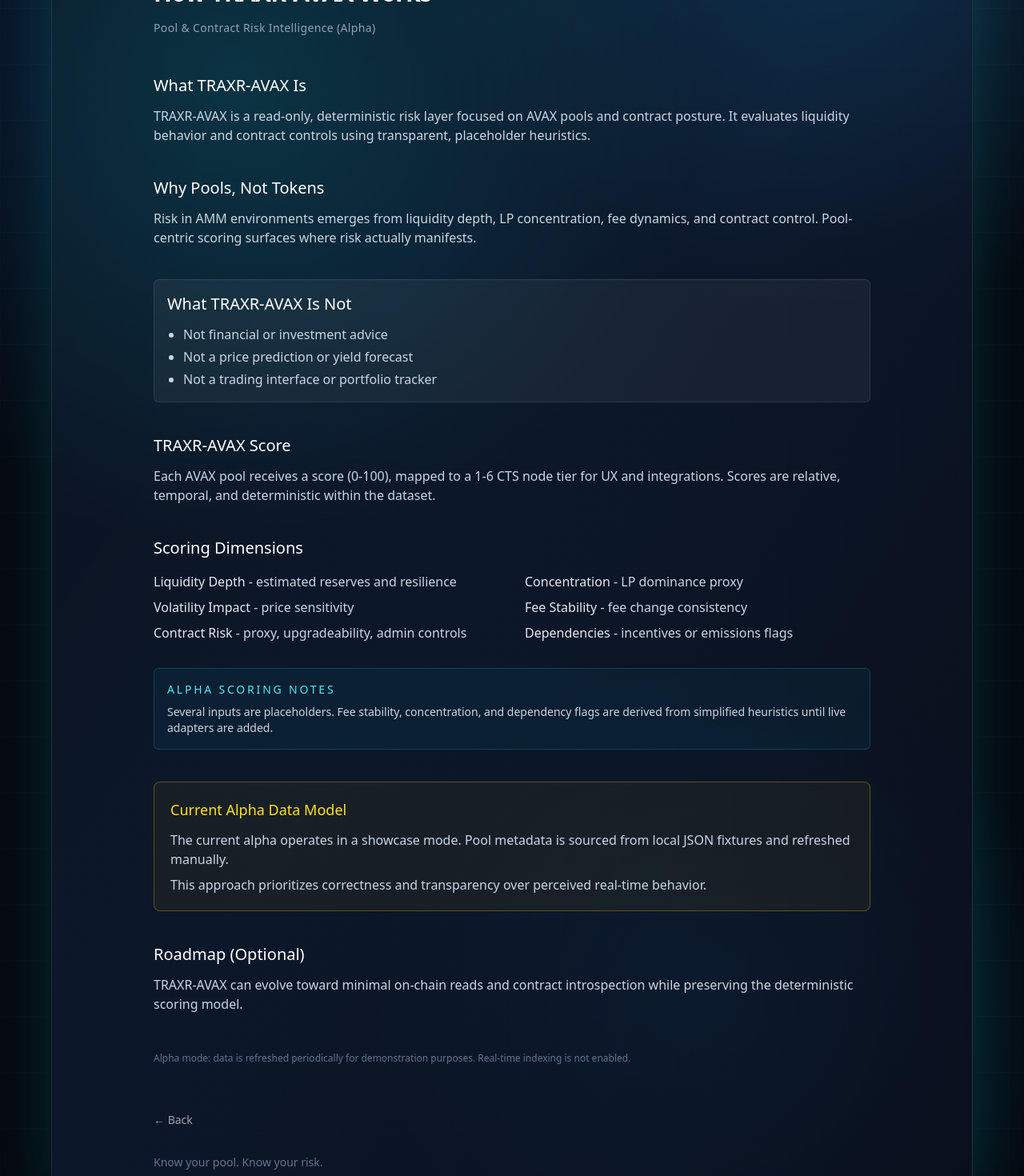
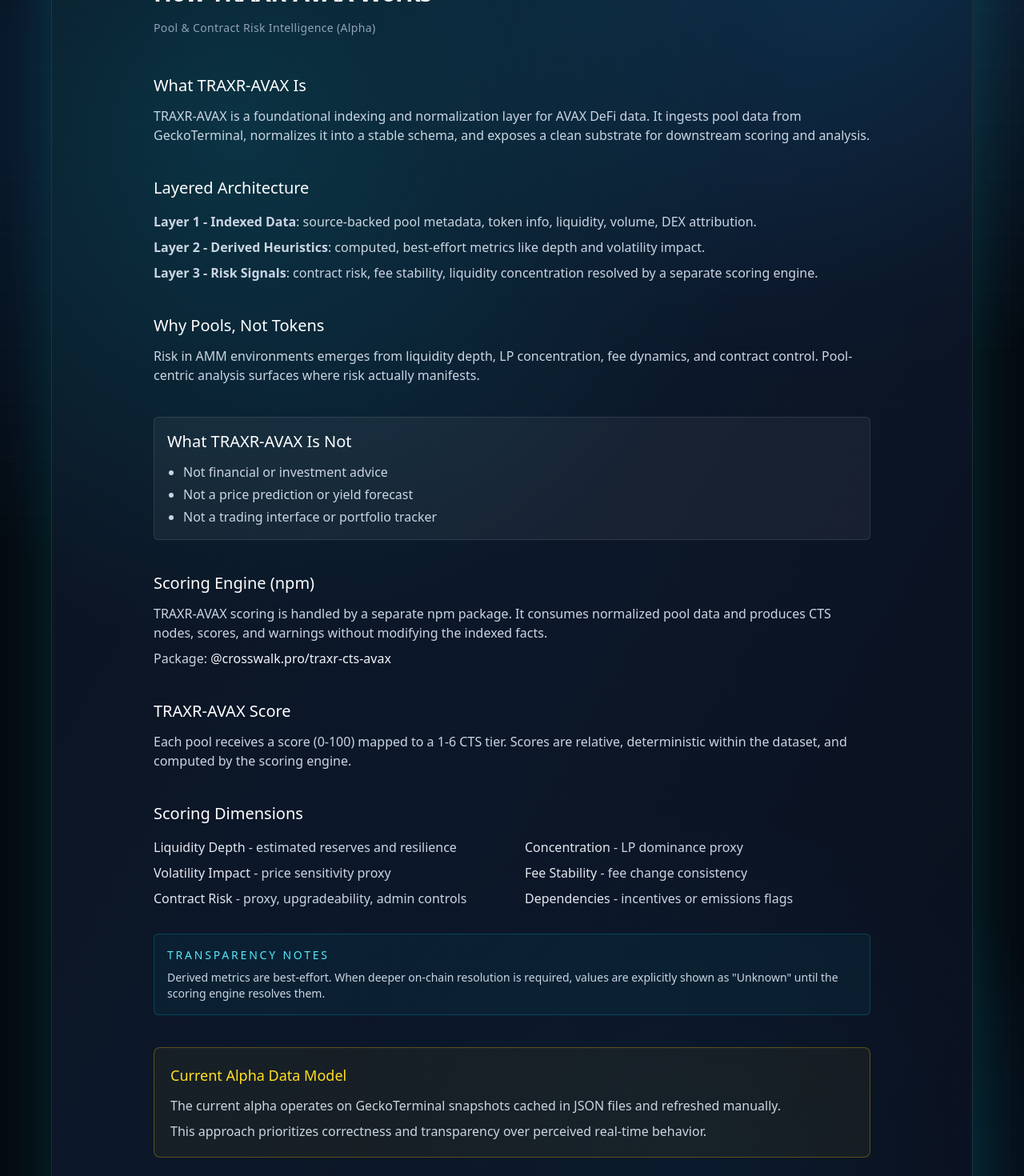
Before and after one commit to CrosswalkEcosystem/TRAXR-AVAX, a Next.js app: page /methodology in a window 1280 px wide. Shown: the part 340-1810 px from the top of the page at 80% size. Built offline with nearby package versions, Linux system fonts and the light colour scheme.

Commit message:
documentation update

```diff
--- a/src/app/architecture/page.tsx
+++ b/src/app/architecture/page.tsx
@@ -5,7 +5,7 @@
 export const metadata = {
   title: "TRAXR-AVAX Architecture",
   description:
-    "Architecture overview for TRAXR-AVAX: data ingestion, scoring pipeline, and alpha constraints.",
+    "Architecture overview for TRAXR-AVAX: indexing, normalization, and decoupled scoring.",
 };
 
 export default function ArchitecturePage() {
@@ -38,8 +38,7 @@
               TRAXR-AVAX Architecture
             </h1>
             <p className="mt-4 text-slate-400 text-sm tracking-wide">
-              AVAX data ingestion, deterministic scoring, and alpha-focused
-              infrastructure rollout.
+              Indexed AVAX data, deterministic normalization, and decoupled scoring.
             </p>
 
             <section className="mt-12">
@@ -47,9 +46,9 @@
                 Architectural Overview
               </h2>
               <p className="mt-3 text-slate-300">
-                TRAXR-AVAX is a read-only, deterministic analytics system focused
-                on AVAX pool and contract risk. The architecture prioritizes
-                correctness, reproducibility, and minimal scope.
+                TRAXR-AVAX is a read-only indexing layer for AVAX pools. It
+                prioritizes correctness, reproducibility, and explicit separation
+                between raw data and scoring logic.
               </p>
             </section>
 
@@ -62,34 +61,31 @@
 
               <ol className="mt-4 space-y-4 text-slate-300 list-decimal pl-5">
                 <li>
-                  <b>AVAX Data Ingestion</b>
+                  <b>GeckoTerminal Ingestion</b>
                   <div className="text-slate-400 text-sm mt-1">
-                    Pool fixtures, contract flags, and protocol dependencies
-                    are ingested from local JSON or minimal adapters.
+                    Pool identifiers, token metadata, liquidity, volume, and DEX attribution.
                   </div>
                 </li>
 
                 <li>
                   <b>Normalization Layer</b>
                   <div className="text-slate-400 text-sm mt-1">
-                    Raw inputs are normalized into deterministic metrics
-                    suitable for scoring.
+                    Raw inputs are mapped into deterministic AVAX pool metrics.
                   </div>
                 </li>
 
                 <li>
-                  <b>Scoring Engine</b>
+                  <b>Scoring Engine (External)</b>
                   <div className="text-slate-400 text-sm mt-1">
-                    Pools are evaluated with placeholder heuristics, producing
-                    CTS nodes and a unified score.
+                    Risk scoring runs in the npm package
+                    <span className="text-slate-100"> @crosswalk.pro/traxr-cts-avax</span>.
                   </div>
                 </li>
 
                 <li>
                   <b>Presentation & Distribution</b>
                   <div className="text-slate-400 text-sm mt-1">
-                    Scores are surfaced via dashboard UI and API endpoints for
-                    internal testing.
+                    Scores and warnings are surfaced via the UI and read-only API.
                   </div>
                 </li>
               </ol>
@@ -111,10 +107,10 @@
                 Current Alpha Architecture
               </h2>
               <ul className="mt-3 list-disc pl-5 text-slate-300 space-y-1">
-                <li>Static JSON fixtures (bootstrap layer)</li>
-                <li>Snapshot-based ingestion (manual refresh)</li>
-                <li>Local cache for scoring and UI validation</li>
-                <li>No real-time streaming or indexer dependency</li>
+                <li>Snapshot-based ingestion from GeckoTerminal</li>
+                <li>Local JSON cache for repeatable runs</li>
+                <li>Derived heuristics marked as best-effort</li>
+                <li>Scoring logic isolated in npm package</li>
               </ul>
             </section>
 
@@ -123,10 +119,10 @@
                 Roadmap (Optional)
               </h2>
               <ul className="mt-4 list-disc pl-5 text-slate-300 space-y-2">
-                <li>Minimal AVAX pool adapters</li>
-                <li>Contract introspection and admin detection</li>
+                <li>On-chain pool address resolution</li>
+                <li>Protocol-specific contract decoding</li>
                 <li>Historical snapshots for trend analysis</li>
-                <li>Public read-only API for integrations</li>
+                <li>Cross-chain expansion</li>
               </ul>
             </section>
 
@@ -135,8 +131,8 @@
                 Design Principles
               </h2>
               <ul className="mt-4 space-y-2 text-slate-300">
-                <li><b>Determinism over heuristics</b></li>
-                <li><b>Infrastructure before UI polish</b></li>
+                <li><b>Indexing never guesses</b></li>
+                <li><b>Scoring never rewrites facts</b></li>
                 <li><b>Minimal scope and explicit TODOs</b></li>
                 <li><b>Incremental, auditable rollout</b></li>
               </ul>
--- a/src/app/data-model/page.tsx
+++ b/src/app/data-model/page.tsx
@@ -5,7 +5,7 @@
 export const metadata = {
   title: "TRAXR-AVAX Data Model",
   description:
-    "Overview of the AVAX pool and contract data model used by TRAXR-AVAX for scoring.",
+    "Overview of the AVAX pool and contract data model used by TRAXR-AVAX for indexing and scoring.",
 };
 
 export default function DataModelPage() {
@@ -38,7 +38,7 @@
               TRAXR-AVAX Data Model
             </h1>
             <p className="mt-4 text-slate-400 text-sm tracking-wide">
-              AVAX pool and contract entities used for scoring and analysis.
+              Indexed AVAX pool entities used for normalization and scoring.
             </p>
 
             <section className="mt-12">
@@ -47,9 +47,8 @@
               </h2>
               <p className="mt-3 text-slate-300">
                 TRAXR-AVAX operates on a read-only data model derived from
-                AVAX C-Chain pool and contract inputs. All entities represent
-                deterministic snapshots or normalized transformations of those
-                snapshots.
+                AVAX C-Chain pool inputs. The model separates source-backed
+                fields from derived heuristics and external scoring signals.
               </p>
             </section>
 
@@ -61,26 +60,19 @@
                 <li>
                   <b>Pool Contract</b>
                   <div className="text-slate-400 text-sm mt-1">
-                    Pool address, fee tier, depth, and basic swap metadata.
+                    Pool address, identifiers, DEX attribution, and fee metadata.
                   </div>
                 </li>
                 <li>
-                  <b>Liquidity Distribution</b>
+                  <b>Token Metadata</b>
                   <div className="text-slate-400 text-sm mt-1">
-                    Concentration signals for LP dominance (placeholder).
-                  </div>
-                </li>
-                <li>
-                  <b>Contract Posture</b>
-                  <div className="text-slate-400 text-sm mt-1">
-                    Proxy, upgradeability, admin/owner, and timelock flags.
+                    Token name, symbol, address, and decimals from the source feed.
                   </div>
                 </li>
                 <li>
                   <b>Snapshot</b>
                   <div className="text-slate-400 text-sm mt-1">
-                    Point-in-time capture of pool state used as a deterministic
-                    scoring baseline.
+                    Point-in-time capture of liquidity and volume metrics.
                   </div>
                 </li>
               </ul>
@@ -102,21 +94,20 @@
                 Derived Metrics
               </h2>
               <p className="mt-3 text-slate-300">
-                From the core entities, TRAXR-AVAX derives normalized metrics
-                such as liquidity depth, concentration, fee stability, volatility
-                impact, and contract posture flags. These metrics are composable,
-                auditable, and reproducible.
+                From core entities, TRAXR-AVAX derives normalized heuristics
+                such as liquidity depth and volatility impact. These are marked
+                as best-effort and never presented as protocol guarantees.
               </p>
             </section>
 
             <section className="mt-10 rounded-md border border-white/10 bg-white/5 p-4">
               <h2 className="text-lg sm:text-xl font-medium">
-                Determinism & Reproducibility
+                Scoring Signals (External)
               </h2>
               <p className="mt-3 text-slate-300">
-                Given the same snapshot, the TRAXR-AVAX data model always produces
-                identical derived metrics and scores. No non-deterministic inputs
-                are introduced at any stage.
+                Advanced signals such as liquidity concentration, fee stability,
+                and governance risk are produced by the scoring engine package.
+                Unknown values are intentional until resolved by that layer.
               </p>
             </section>
 
@@ -125,10 +116,10 @@
                 Current Alpha Data Model
               </h2>
               <ul className="mt-3 list-disc pl-5 text-slate-300 space-y-1">
-                <li>Snapshot-based AVAX data ingestion</li>
-                <li>Local JSON fixtures for bootstrapping</li>
+                <li>GeckoTerminal snapshots cached in JSON</li>
                 <li>Manual refresh cycle for validation</li>
-                <li>Deterministic scoring over cached state</li>
+                <li>Deterministic normalization over cached state</li>
+                <li>Scoring handled by npm package</li>
               </ul>
             </section>
 
--- a/src/app/layout.tsx
+++ b/src/app/layout.tsx
@@ -14,7 +14,8 @@
 
 export const metadata: Metadata = {
   title: "TRAXR-AVAX | Pool & Contract Risk Intelligence (Alpha)",
-  description: "TRAXR-AVAX surfaces CTS-based risk scores for AVAX pools.",
+  description:
+    "TRAXR-AVAX provides AVAX pool indexing and normalization with decoupled scoring.",
 };
 
 export default function RootLayout({
--- a/src/app/methodology/page.tsx
+++ b/src/app/methodology/page.tsx
@@ -4,7 +4,7 @@
 export const metadata = {
   title: "How TRAXR-AVAX Works - Methodology",
   description:
-    "Transparent overview of TRAXR-AVAX scoring, data model, and alpha constraints.",
+    "Transparent overview of TRAXR-AVAX indexing, normalization, and decoupled scoring.",
 };
 
 export default function MethodologyPage() {
@@ -43,10 +43,29 @@
             <section className="mt-12">
               <h2 className="text-lg sm:text-xl font-medium">What TRAXR-AVAX Is</h2>
               <p className="mt-3 text-slate-300">
-                TRAXR-AVAX is a read-only, deterministic risk layer focused on
-                AVAX pools and contract posture. It evaluates liquidity behavior
-                and contract controls using transparent, placeholder heuristics.
+                TRAXR-AVAX is a foundational indexing and normalization layer for
+                AVAX DeFi data. It ingests pool data from GeckoTerminal, normalizes
+                it into a stable schema, and exposes a clean substrate for downstream
+                scoring and analysis.
               </p>
+            </section>
+
+            <section className="mt-10">
+              <h2 className="text-lg sm:text-xl font-medium">Layered Architecture</h2>
+              <ul className="mt-4 space-y-2 text-slate-300">
+                <li>
+                  <b>Layer 1 - Indexed Data</b>: source-backed pool metadata,
+                  token info, liquidity, volume, DEX attribution.
+                </li>
+                <li>
+                  <b>Layer 2 - Derived Heuristics</b>: computed, best-effort
+                  metrics like depth and volatility impact.
+                </li>
+                <li>
+                  <b>Layer 3 - Risk Signals</b>: contract risk, fee stability,
+                  liquidity concentration resolved by a separate scoring engine.
+                </li>
+              </ul>
             </section>
 
             <section className="mt-10">
@@ -56,7 +75,7 @@
               <p className="mt-3 text-slate-300">
                 Risk in AMM environments emerges from liquidity depth, LP
                 concentration, fee dynamics, and contract control. Pool-centric
-                scoring surfaces where risk actually manifests.
+                analysis surfaces where risk actually manifests.
               </p>
             </section>
 
@@ -73,12 +92,26 @@
 
             <section className="mt-10">
               <h2 className="text-lg sm:text-xl font-medium">
+                Scoring Engine (npm)
+              </h2>
+              <p className="mt-3 text-slate-300">
+                TRAXR-AVAX scoring is handled by a separate npm package. It
+                consumes normalized pool data and produces CTS nodes, scores,
+                and warnings without modifying the indexed facts.
+              </p>
+              <p className="mt-2 text-slate-300">
+                Package: <span className="text-slate-100">@crosswalk.pro/traxr-cts-avax</span>
+              </p>
+            </section>
+
+            <section className="mt-10">
+              <h2 className="text-lg sm:text-xl font-medium">
                 TRAXR-AVAX Score
               </h2>
               <p className="mt-3 text-slate-300">
-                Each AVAX pool receives a score (0-100), mapped to a 1-6 CTS node
-                tier for UX and integrations. Scores are relative, temporal, and
-                deterministic within the dataset.
+                Each pool receives a score (0-100) mapped to a 1-6 CTS tier.
+                Scores are relative, deterministic within the dataset, and
+                computed by the scoring engine.
               </p>
             </section>
 
@@ -103,7 +136,7 @@
                   <span className="font-medium text-slate-200">
                     Volatility Impact
                   </span>{" "}
-                  - price sensitivity
+                  - price sensitivity proxy
                 </li>
                 <li>
                   <span className="font-medium text-slate-200">
@@ -128,12 +161,12 @@
 
             <section className="mt-8 rounded-md border border-cyan-400/20 bg-cyan-400/5 p-4">
               <h3 className="text-sm font-medium uppercase tracking-[0.2em] text-cyan-300">
-                Alpha Scoring Notes
+                Transparency Notes
               </h3>
               <p className="mt-2 text-sm text-slate-300">
-                Several inputs are placeholders. Fee stability, concentration,
-                and dependency flags are derived from simplified heuristics
-                until live adapters are added.
+                Derived metrics are best-effort. When deeper on-chain resolution
+                is required, values are explicitly shown as "Unknown" until the
+                scoring engine resolves them.
               </p>
             </section>
 
@@ -142,8 +175,8 @@
                 Current Alpha Data Model
               </h2>
               <p className="mt-3 text-slate-300">
-                The current alpha operates in a showcase mode. Pool metadata is
-                sourced from local JSON fixtures and refreshed manually.
+                The current alpha operates on GeckoTerminal snapshots cached in
+                JSON files and refreshed manually.
               </p>
               <p className="mt-2 text-slate-300">
                 This approach prioritizes correctness and transparency over
@@ -156,8 +189,8 @@
                 Roadmap (Optional)
               </h2>
               <p className="mt-3 text-slate-300">
-                TRAXR-AVAX can evolve toward minimal on-chain reads and contract
-                introspection while preserving the deterministic scoring model.
+                The roadmap progresses from indexing, to on-chain resolution,
+                to expanded scoring, then cross-chain aggregation.
               </p>
             </section>
 
@@ -171,7 +204,7 @@
             </div>
 
             <p className="mt-8 text-sm text-slate-500">
-              Know your pool. Know your risk.
+              Know your data. Know your risk.
             </p>
           </div>
         </section>
--- a/src/components/TraxrArchitectureFlow.tsx
+++ b/src/components/TraxrArchitectureFlow.tsx
@@ -1,10 +1,10 @@
 export default function TraxrArchitectureLoop() {
   const nodes = [
     { label: "AVAX C-Chain", x: 250, y: 40 },
-    { label: "Data Ingestion", x: 420, y: 140 },
+    { label: "GeckoTerminal", x: 420, y: 140 },
     { label: "Normalization", x: 340, y: 300 },
-    { label: "Scoring Engine", x: 160, y: 300 },
-    { label: "TRAXR Outputs", x: 80, y: 140 },
+    { label: "Scoring (npm)", x: 160, y: 300 },
+    { label: "API + UI", x: 80, y: 140 },
   ];
 
   return (
--- a/src/components/TraxrDashboard.tsx
+++ b/src/components/TraxrDashboard.tsx
@@ -140,10 +140,10 @@
             AVAX Pool Scanner
           </div>
           <div className="text-lg text-white">
-            Select an AVAX pool to view CTS nodes and warnings.
+            Select an AVAX pool to view indexed data and CTS outputs.
           </div>
           <div className="text-sm text-white/60">
-            List is backed by the current TRAXR-AVAX cache (alpha sample).
+            List is backed by GeckoTerminal snapshots cached by TRAXR-AVAX.
           </div>
         </div>
       </div>
```
Also changed, not shown: src/app/api-preview/page.tsx (+6 -6 lines), src/app/page.tsx (+6 -6 lines), src/components/RollingStats.tsx (+5 -5 lines), src/components/TraxrPoolCard.tsx (+14 -2 lines), src/components/TraxrTrendModal.tsx (+7 -3 lines), src/lib/traxrTrendService.ts (+13 -0 lines), 3 other files (tests, documents, lock files or other folders).
